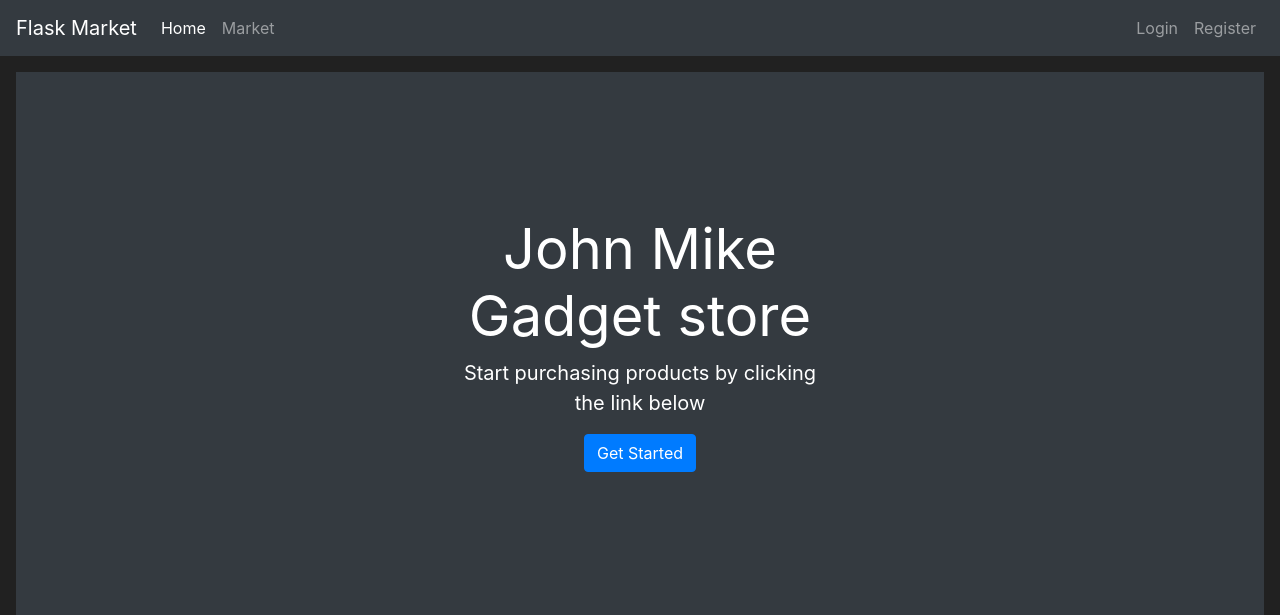
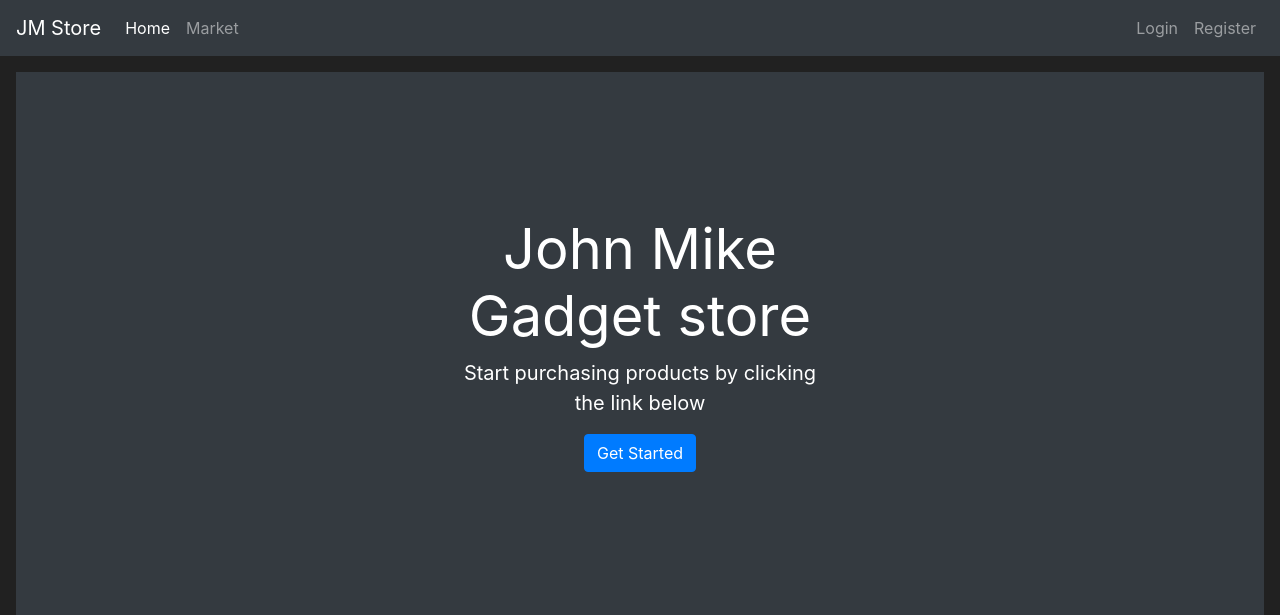
Before and after one commit to Ajtech27/JM-Store, a Flask app: page / in a window 1280 px wide. Shown: the top 615 px of the page. Run offline with Flask 3, Linux system fonts and the light colour scheme; some libraries are stand-ins or nearby versions.

Commit message:
name sorting

```diff
--- a/Backend/market/__init__.py
+++ b/Backend/market/__init__.py
@@ -18,10 +18,9 @@ def create_app():
         database_url = database_url.replace('postgres://', 'postgresql://', 1)
 
     app.config['SQLALCHEMY_DATABASE_URI'] = database_url
-    app.config['SECRET_KEY'] = '9f02f163fb48822d3cc8d603'
     app.config['SQLALCHEMY_TRACK_MODIFICATIONS'] = False
 
-    CORS(app, origins=['https://your-frontend.vercel.app'], supports_credentials=True)
+    #CORS(app, origins=['https://your-frontend.vercel.app'], supports_credentials=True)
 
     db.init_app(app)
     login_manager.init_app(app)
--- a/Backend/templates/base.html
+++ b/Backend/templates/base.html
@@ -15,7 +15,7 @@
    <body>
 
     <nav class="navbar navbar-expand-md navbar-dark bg-dark">
-      <a class="navbar-brand" href="#">Flask Market</a>
+      <a class="navbar-brand" href="#">JM Store</a>
       <button class="navbar-toggler" type="button" data-toggle="collapse" data-target="#navbarNav">
         <span class="navbar-toggler-icon"></span>
       </button>
```
Also changed, not shown: JMStore_snippet.png (renamed from gadget_snippet.png), ReadMe.md.
